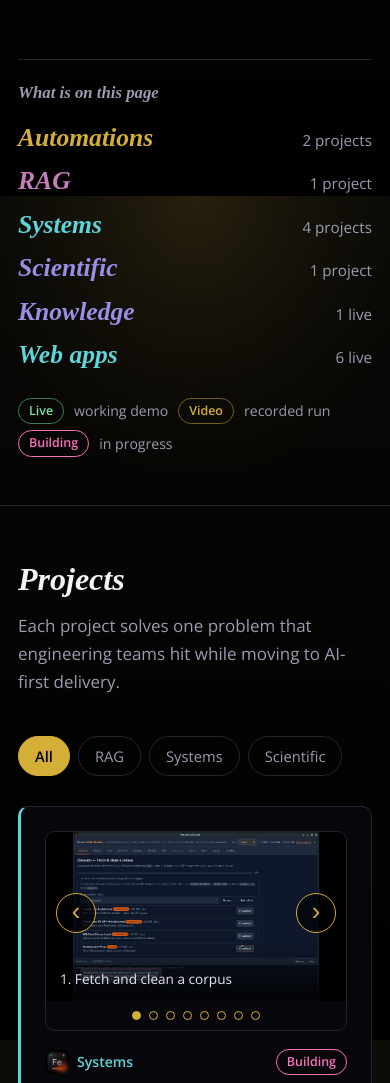
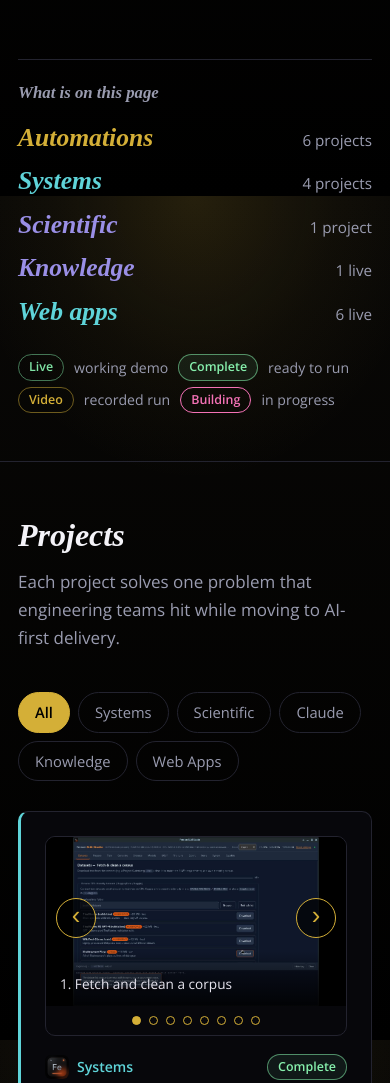
Before and after one commit to thomascherickal/portfolio-hub, a plain HTML site: page index.html in a window 390 px wide. Shown: the part 648-1731 px from the top of the page. Drawn offline with nearby package versions, Linux system fonts and the light colour scheme.

Commit message:
Add Enterprise Data Guard, Go AI Gateway, tests/coverage, and section separators

```diff
--- a/assets/app.js
+++ b/assets/app.js
@@ -12,7 +12,7 @@
   }
 
   var site = data.site, lanes = data.lanes, projects = data.projects || [];
-  var STATUS = { live: "Live", video: "Video", building: "Building" };
+  var STATUS = { live: "Live", complete: "Complete", video: "Video", building: "Building" };
 
   // Escape text so data-file content can never break the page.
   function esc(s) {
@@ -90,7 +90,9 @@
     if (l.demo) out.push('<a href="' + esc(l.demo) + '" rel="noopener">Open the demo</a>');
     if (l.source) out.push('<a href="' + esc(l.source) + '" rel="noopener">Source code</a>');
     if (l.writeup) out.push('<a href="' + esc(l.writeup) + '" rel="noopener">Read the write-up</a>');
-    return out.length ? '<div class="links">' + out.join("") + "</div>" : "";
+    if (!out.length) return "";
+    return '<div class="links">' + out.join("") + "</div>" +
+      (l.source && p.useCases ? '<p class="source-uses">' + esc(p.useCases) + "</p>" : "");
   }
   function stackList(p) {
     return '<ul class="stack" aria-label="Built with">' +
@@ -117,7 +119,8 @@
     if (!imgs.length) return "";
     var slides = imgs.map(function (im, i) {
       return '<figure class="car-slide" aria-label="' + (i + 1) + " of " + imgs.length + '">' +
-        '<img src="' + esc(im.src) + '" alt="' + esc(im.alt || "") + '" loading="lazy">' +
+        '<a href="' + esc(im.src) + '" target="_blank" rel="noopener" class="car-zoom" aria-label="Open full image: ' + esc(im.alt || im.caption || "screenshot") + '">' +
+        '<img src="' + esc(im.src) + '" alt="' + esc(im.alt || "") + '" loading="lazy"></a>' +
         (im.caption ? "<figcaption>" + esc(im.caption) + "</figcaption>" : "") + "</figure>";
     }).join("");
     var controls = imgs.length < 2 ? "" :
@@ -176,22 +179,38 @@
     return k !== "claude" && demos.some(function (p) { return p.lane === k; });
   });
   var filters = document.getElementById("filters");
-  filters.innerHTML = ['<button class="chip" data-lane="all" aria-pressed="true">All</button>']
+  var filterButtons = ['<button class="chip" data-lane="all" aria-pressed="true">All</button>']
     .concat(demoLanes.map(function (k) {
       return '<button class="chip" data-lane="' + esc(k) + '" aria-pressed="false">' + esc(laneLabel(k)) + "</button>";
-    })).join("");
+    }));
+  filterButtons.push('<button class="chip" data-lane="claude" aria-pressed="false">Claude</button>');
+  filterButtons.push('<button class="chip" data-lane="knowledge" aria-pressed="false">Knowledge</button>');
+  if (data.pwas && data.pwas.length) {
+    filterButtons.push('<button class="chip" data-lane="apps" aria-pressed="false">Web Apps</button>');
+  }
+  filters.innerHTML = filterButtons.join("");
+
+  var subAutomations = document.getElementById("automations");
+  var subSkills = document.getElementById("skills");
+  var subApps = document.getElementById("apps");
 
   function setFilter(lane) {
     Array.prototype.forEach.call(filters.querySelectorAll(".chip"), function (c) {
       c.setAttribute("aria-pressed", String(c.getAttribute("data-lane") === lane));
     });
-    renderDemos(lane);
+    var isAll = lane === "all";
+    var showDemos = isAll || (lane !== "claude" && lane !== "knowledge" && lane !== "apps");
+    grid.hidden = !showDemos;
+    if (showDemos) renderDemos(lane);
+    if (subAutomations) subAutomations.hidden = !(isAll || lane === "claude");
+    if (subSkills) subSkills.hidden = !(isAll || lane === "knowledge");
+    if (subApps) subApps.hidden = !(isAll || lane === "apps");
   }
   filters.addEventListener("click", function (e) {
     var c = e.target.closest(".chip");
     if (c) setFilter(c.getAttribute("data-lane"));
   });
-  renderDemos("all");
+  setFilter("all");
 
   /* ---------- hero lane index (counts are computed, never typed) ---------- */
   function countText(lane) {
@@ -216,9 +235,6 @@
     var b = e.target.closest("[data-goto]");
     if (!b) return;
     var lane = b.getAttribute("data-goto");
-    if (lane === "claude") return document.getElementById("automations").scrollIntoView();
-    if (lane === "knowledge") return document.getElementById("brain-title").scrollIntoView();
-    if (lane === "apps") return document.getElementById("apps").scrollIntoView();
     setFilter(lane);
     document.getElementById("demos").scrollIntoView();
   });
--- a/assets/styles.css
+++ b/assets/styles.css
@@ -124,6 +124,7 @@ a:hover { color: var(--gold-hi); }
 /* ---------- status pills ---------- */
 .pill { display: inline-block; font-size: .78rem; font-weight: 600; padding: 2px 10px; border-radius: 999px; border: 1px solid; }
 .pill-live { color: #7fe3a4; border-color: rgba(127,227,164,.5); }
+.pill-complete { color: #86efac; border-color: rgba(134,239,172,.55); background: rgba(134,239,172,.08); }
 .pill-video { color: var(--gold); border-color: rgba(212,175,55,.5); }
 .pill-building { color: #f472b6; border-color: #f472b6; }
 
@@ -272,7 +273,11 @@ button.poster { cursor: pointer; }
 /* cards with a screenshot carousel get two columns so the screenshots stay readable */
 @media (min-width: 900px) { .demo:has(.carousel) { grid-column: span 2; } }
 
-/* ---------- mobile-first & tablet refinements ---------- */
+.car-zoom { display: block; cursor: zoom-in; }
+.block + .block, .project-sub { border-top: 1px solid rgba(255, 255, 255, 0.14); padding-top: 48px; }
+.project-sub { margin-top: 56px; }
+.project-sub h3 { font-size: clamp(1.4rem, 2.4vw, 1.9rem); margin: 0 0 8px; }
+.source-uses { color: var(--muted); font-size: .88rem; margin: 8px 0 0; line-height: 1.45; }
 html, body { overflow-x: hidden; }
 @media (max-width: 600px) {
   .hero { padding-top: 28px; gap: 28px; }
--- a/data/projects.js
+++ b/data/projects.js
@@ -60,7 +60,7 @@ window.PORTFOLIO = {
     {
       id: "ferrum-cpu",
       lane: "systems",
-      status: "building",
+      status: "complete",
       title: "Ferrum SLM Studio (CPU)",
       icon: "assets/ferrum/ferrum-icon.png",
       problem: "Teams need fast, private inference for small models without a GPU bill.",
@@ -77,6 +77,7 @@ window.PORTFOLIO = {
         { src: "assets/ferrum/ferrum-cpu/github.jpg", alt: "The ferrum-cpu repository page on GitHub", caption: "The code is open source on GitHub" }
       ],
       links: { demo: "", video: "", poster: "", source: "https://github.com/thomascherickal/ferrum-cpu", writeup: "" },
+      useCases: "Use cases: air-gapped enterprise environments, privacy-first local document Q&A, edge/workstation inference without GPUs, and deterministic CPU benchmarking.",
       updated: "2026-11-15"
     },
     {
@@ -96,7 +97,25 @@ window.PORTFOLIO = {
         { src: "assets/ferrum/ferrum-gpu/github.jpg", alt: "The ferrum-gpu repository page on GitHub", caption: "The code is open source on GitHub" }
       ],
       links: { demo: "", video: "", poster: "", source: "https://github.com/thomascherickal/ferrum-gpu", writeup: "" },
+      useCases: "Use cases: high-throughput on-prem LLM serving, private batch inference and code-generation pipelines, and GPU-accelerated local RAG without cloud API costs.",
       updated: "2026-11-15"
+    },
+    {
+      id: "go-ai-gateway",
+      lane: "systems",
+      status: "complete",
+      title: "Go AI Gateway — AI Traffic Control Plane",
+      problem: "Every team calls LLMs its own way, so spend, data leaks, and audit are invisible.",
+      summary: "A single Go gateway compiled with TinyGo to Cloudflare Workers, backed by D1 and Workers AI with native routing across Anthropic, Gemini, Grok, Llama, DeepSeek, Qwen, OpenAI, and Mistral. Enforces per-team micro-dollar budgets, PII/secret redaction, and immutable audit logs.",
+      stack: ["Go", "TinyGo", "Cloudflare Workers", "Cloudflare D1", "Workers AI"],
+      images: [
+        { src: "assets/go-ai-gateway/go-ai-gateway-dashboard.jpg", alt: "Go AI Gateway Control Plane Dashboard showing team budgets, model routing, and audit logs", caption: "1. Control Plane Dashboard" },
+        { src: "assets/go-ai-gateway/go-ai-gateway-explorer.jpg", alt: "Go AI Gateway interactive API explorer and multi-provider request tester", caption: "2. Interactive API Explorer" },
+        { src: "assets/go-ai-gateway/github.jpg", alt: "The go-ai-gateway repository page on GitHub", caption: "3. Open source on GitHub" }
+      ],
+      links: { demo: "", video: "", poster: "", source: "https://github.com/thomascherickal/go-ai-gateway", writeup: "" },
+      useCases: "Use cases: centralized multi-vendor LLM routing with fallbacks, per-team micro-dollar budget enforcement, automatic PII and secret redaction before prompts leave your network, and immutable compliance audit logging.",
+      updated: "2026-11-16"
     },
 
     /* ---------- Claude automations (recorded runs) ---------- */
@@ -104,56 +123,85 @@ window.PORTFOLIO = {
       id: "claude-pr-review-test-gaps",
       lane: "claude",
       status: "video",
-      title: "PR review that writes the missing tests",
-      problem: "AI-written code is arriving faster than senior engineers can review it.",
-      summary: "A Claude Code GitHub Action reviews every pull request, flags risky changes, then opens a follow-up commit with the tests the change was missing.",
-      stack: ["Claude Code GitHub Actions", "Skills", "pytest", "cargo test"],
+      title: "PR review that writes missing unit tests",
+      problem: "Pull requests often land without tests for new edge cases.",
+      summary: "Claude reads the diff on a pull request, spots untested branches, writes unit tests and pushes them to the branch.",
+      stack: ["Claude Code", "GitHub Actions", "pytest"],
       links: { demo: "", video: "", poster: "", source: "", writeup: "" },
-      updated: "2026-11-14"
+      updated: "2026-11-16"
     },
     {
-      id: "claude-ai-spend-report",
+      id: "claude-commit-changelog",
       lane: "claude",
       status: "video",
-      title: "Weekly AI adoption and spend report",
-      problem: "Leadership cannot see which teams get value from AI tools and what it costs.",
-      summary: "A scheduled Claude routine turns usage exports into a one-page report per team: spend, wins, risks and the next three things to try.",
-      stack: ["Claude Code routines", "Claude Agent SDK", "Python"],
+      title: "Automated changelog & release notes",
+      problem: "Writing release notes from dozens of commits before a tag is tedious.",
+      summary: "Claude reads the commits since the last tag, groups changes into fixes and features, and updates CHANGELOG.md.",
+      stack: ["Claude Code", "GitHub Actions", "Markdown"],
       links: { demo: "", video: "", poster: "", source: "", writeup: "" },
-      updated: "2026-11-14"
+      updated: "2026-11-16"
     },
     {
-      id: "go-ai-traffic-control",
-      lane: "systems",
-      status: "building",
-      title: "AI traffic control plane",
-      problem: "Every team calls LLMs its own way, so spend, data leaks and audit are invisible.",
-      summary: "A Go gateway every internal tool calls instead of the model directly: per-team budgets, personal-data redaction, model routing and a full audit log.",
-      stack: ["Go", "TinyGo", "Workers", "D1", "Workers AI"],
+      id: "claude-readme-sync",
+      lane: "claude",
+      status: "video",
+      title: "Keep README & API docs in sync with code",
+      problem: "CLI flags and endpoints change in code while READMEs stay outdated.",
+      summary: "Claude compares the latest code changes against README.md and opens a PR with updated examples and flags.",
+      stack: ["Claude Code", "GitHub Actions", "Markdown"],
       links: { demo: "", video: "", poster: "", source: "", writeup: "" },
-      updated: "2026-11-14"
+      updated: "2026-11-16"
     },
     {
-      id: "rag-ai-policy-desk",
-      lane: "rag",
-      status: "building",
-      title: "AI policy desk",
-      problem: "Engineers keep asking whether they may paste client code into an AI tool.",
-      summary: "Answers questions about the company's AI usage policy and the standards behind it, quoting the exact clause every time.",
-      stack: ["AI Search", "Workers", "Workers AI"],
+      id: "claude-lint-type-fix",
+      lane: "claude",
+      status: "video",
+      title: "Auto-fix lint and type errors on push",
+      problem: "Small lint or type errors break CI and slow down merges.",
+      summary: "When CI fails on lint or type checks, Claude runs the linter locally, applies minimal fixes and pushes a clean commit.",
+      stack: ["Claude Code", "ESLint", "TypeScript"],
       links: { demo: "", video: "", poster: "", source: "", writeup: "" },
-      updated: "2026-11-14"
+      updated: "2026-11-16"
     },
     {
-      id: "cpp-pii-secret-guard",
+      id: "claude-bug-repro-test",
+      lane: "claude",
+      status: "video",
+      title: "Turn a GitHub issue into a failing repro test",
+      problem: "Developers spend time reproducing bug reports before they can fix them.",
+      summary: "Claude reads a new bug issue, writes a minimal failing test that reproduces it and attaches it to a draft PR.",
+      stack: ["Claude Code", "GitHub Issues", "node:test"],
+      links: { demo: "", video: "", poster: "", source: "", writeup: "" },
+      updated: "2026-11-16"
+    },
+    {
+      id: "claude-dep-bump-check",
+      lane: "claude",
+      status: "video",
+      title: "Dependency update & smoke-test check",
+      problem: "Routine dependency bumps pile up because nobody wants to verify them.",
+      summary: "Claude updates minor dependencies, runs the test suite, fixes any small breaking import and reports the result.",
+      stack: ["Claude Code", "GitHub Actions", "npm"],
+      links: { demo: "", video: "", poster: "", source: "", writeup: "" },
+      updated: "2026-11-16"
+    },
+    /* ---------- AI Systems Projects ---------- */
+    {
+      id: "cpp-enterprise-data-guard",
       lane: "systems",
-      status: "building",
-      title: "Secret and personal-data guard",
-      problem: "Keys and customer data leak into prompts before anyone notices.",
-      summary: "A C++ scanner compiled to WebAssembly that checks text and code for secrets and personal data in the browser, before it reaches any AI tool.",
-      stack: ["C++", "Emscripten", "WebAssembly"],
-      links: { demo: "", video: "", poster: "", source: "", writeup: "" },
-      updated: "2026-11-14"
+      status: "complete",
+      title: "Enterprise Data Guard",
+      problem: "Developers and employees routinely paste stack traces, config files, database URIs and customer records into AI assistants.",
+      summary: "Client-side C++17 / WebAssembly secret and personal-data scanner (Emscripten data_guard.wasm) with a native GTK+ 3 Admin Control Centre and zero-trust web dashboard that redacts API keys, JWTs, credit cards, SSNs and IBANs before a single byte leaves the browser.",
+      stack: ["C++17", "Emscripten", "WebAssembly", "GTK+ 3", "Docker"],
+      images: [
+        { src: "assets/cpp-enterprise-data-guard/Enterprise Data Guard UI.jpg", alt: "Enterprise Data Guard web dashboard scanning and redacting secrets and PII in the browser", caption: "1. Zero-Trust Web Dashboard" },
+        { src: "assets/cpp-enterprise-data-guard/GUI-Admin.jpg", alt: "Native C++ GTK+ 3 Admin Control Centre for configuring policies, allowlists and custom rules", caption: "2. C++ Admin Control Centre" },
+        { src: "assets/cpp-enterprise-data-guard/github.jpg", alt: "The cpp-enterprise-data-guard repository page on GitHub", caption: "3. Open source on GitHub" }
+      ],
+      links: { demo: "", video: "", poster: "", source: "https://github.com/thomascherickal/cpp-enterprise-data-guard", writeup: "" },
+      useCases: "Use cases: zero-trust browser prompt interception before data reaches external LLMs, centralized security policy & allowlist management via native GTK3 GUI, and 100% client-side secret/PII redaction for regulated enterprises.",
+      updated: "2026-11-16"
     },
     {
       id: "julia-ai-roi-simulator",
@@ -172,7 +220,7 @@ window.PORTFOLIO = {
   pwas: [
     { name: "Budget Tracker", purpose: "Track personal income, expenses and savings offline in your browser.", url: "https://thomascherickal.github.io/Budget-Tracker/", icon: "assets/PWAs/Budget-Tracker.jpg" },
     { name: "LinkedIn Profile Score", purpose: "Audit and score your LinkedIn profile for recruiter visibility.", url: "https://thomascherickal.github.io/LinkedIn-Profile-Score-App/", icon: "assets/PWAs/LinkedIn Authority Suite.png" },
-    { name: "Top 10 AI Tools Finder", purpose: "Discover the top 10 AI tools tailored to your workflow and role.", url: "https://github.com/thomascherickal/Top-10-AI-Tools-Finder-App", icon: "https://raw.githubusercontent.com/thomascherickal/Top-10-AI-Tools-Finder-App/master/Screenshot.png" },
+    { name: "Top 10 AI Tools Finder", purpose: "Discover the top 10 AI tools tailored to your workflow and role.", url: "https://thomascherickal.github.io/Top-10-AI-Tools-Finder-App/", icon: "https://raw.githubusercontent.com/thomascherickal/Top-10-AI-Tools-Finder-App/master/Screenshot.png" },
     { name: "Tech Jobs Roadmap", purpose: "Interactive career roadmap for breaking into and advancing in tech roles.", url: "https://thomascherickal.github.io/Tech-Jobs-RoadMap-App/", icon: "https://raw.githubusercontent.com/thomascherickal/Tech-Jobs-RoadMap-App/master/Screenshot.png" },
     { name: "Inbound Signal Scorer", purpose: "Score and prioritize inbound recruiter and job-search signals.", url: "https://thomascherickal.github.io/inbound-signal-scorer/", icon: "assets/PWAs/LinkedIn Inbouund Scorer.png" },
     { name: "ATS Resume Builder Pro", purpose: "Build an ATS-friendly resume and view your compatibility score live.", url: "https://thomascherickal.github.io/ats-resume-builder-pro/", icon: "assets/PWAs/ATS Resume Builder.png" }
--- a/index.html
+++ b/index.html
@@ -66,6 +66,7 @@
         <ul id="lane-index"></ul>
         <p class="legend">
           <span class="pill pill-live">Live</span> working demo
+          <span class="pill pill-complete">Complete</span> ready to run
           <span class="pill pill-video">Video</span> recorded run
           <span class="pill pill-building">Building</span> in progress
         </p>
@@ -79,20 +80,19 @@
       </div>
       <div class="filters" role="group" aria-label="Filter demos by area" id="filters"></div>
       <div id="demo-grid" class="demo-grid" aria-live="polite"></div>
-    </section>
 
-    <section class="block" id="automations" aria-labelledby="automations-title">
+      <div class="project-sub" id="automations" aria-labelledby="automations-title">
         <div class="block-head">
-        <h2 id="automations-title">Claude automations, recorded end to end</h2>
+          <h3 id="automations-title">Claude</h3>
           <p>Each recording shows one complete run against a real repository or workflow, start to finish.</p>
         </div>
         <div id="automation-list" class="automation-list"></div>
-    </section>
+      </div>
 
-    <section class="block brain" aria-labelledby="brain-title">
+      <div class="project-sub brain" id="skills" aria-labelledby="brain-title">
         <div class="brain-copy">
           <div class="brain-tag"><span class="demo-lane tone-violet" id="brain-lane">Knowledge</span> <span class="pill pill-live">Live</span></div>
-        <h2 id="brain-title">The Intelligence Repository</h2>
+          <h3 id="brain-title">Knowledge — The Intelligence Repository</h3>
           <p>A versioned registry of AI agent skills and prompt-engineering frameworks, built so a team can reuse what
             works instead of rewriting it. It holds 8 prompt frameworks (CO-STAR, RISEN, RTF, TIDD-EC, Chain-of-Thought,
             ReAct, Few-Shot and XML-Structured), each with 5 production-ready prompts and sample inputs, plus a public
@@ -108,15 +108,16 @@
             alt="Home page of the Skills and Prompt Registry: its sections for prompt frameworks, the public skills directory, versioning and governance, and software metrics, with the draft, tested, approved and deprecated lifecycle"
             width="1280" height="720" loading="lazy">
         </a>
-    </section>
+      </div>
 
-    <section class="block" id="apps" aria-labelledby="apps-title">
+      <div class="project-sub" id="apps" aria-labelledby="apps-title">
         <div class="block-head">
-        <h2 id="apps-title">Installable web apps</h2>
+          <h3 id="apps-title">Web Apps</h3>
           <p>Progressive web apps in HTML, CSS and vanilla JavaScript. Open one and use your browser's install option to
             keep it on your device.</p>
         </div>
         <ul id="pwa-list" class="pwa-list"></ul>
+      </div>
     </section>
   </main>
 
```
Also changed, not shown: tests/portfolio.test.js (added, +309 -0 lines), assets/cpp-enterprise-data-guard/Enterprise Data Guard UI.jpg (added), assets/cpp-enterprise-data-guard/GUI-Admin.jpg (added), assets/cpp-enterprise-data-guard/github.jpg (added), assets/go-ai-gateway/github.jpg (added), assets/go-ai-gateway/go-ai-gateway-dashboard.jpg (added), assets/go-ai-gateway/go-ai-gateway-explorer.jpg (added), 1 other file. Lines whose indentation alone changed are shown as unchanged.
